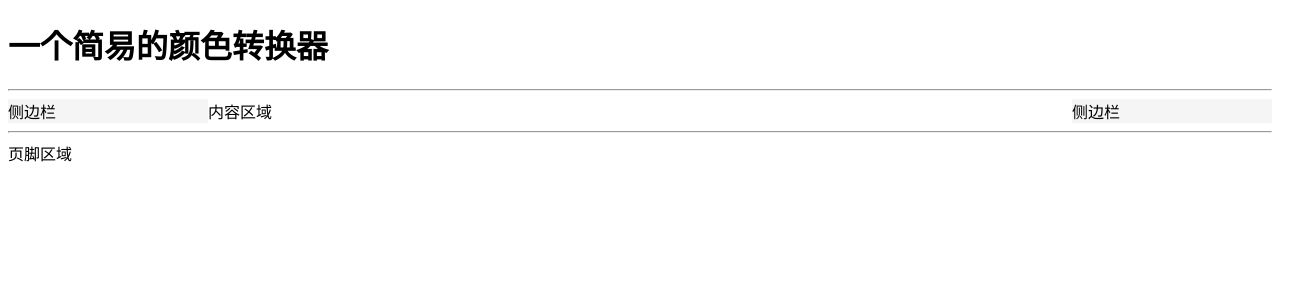
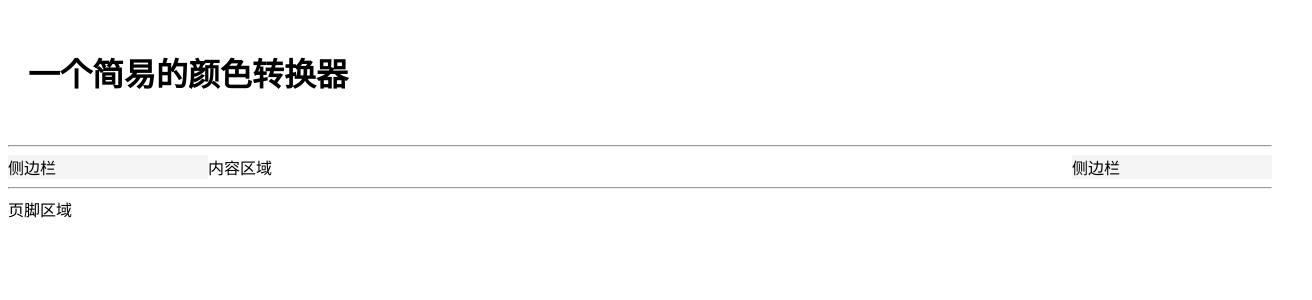
Before and after one commit to shf-ns/color-converter, a Vue app in the folder client/: page / in a window 1280 px wide. Shown: the top 300 px of the page, 1312 px wide, since content can reach past the window. Built offline with nearby package versions, Linux system fonts and the light colour scheme.

Commit message:
feat(App): 添加页面布局结构和样式
- 包装标题到 header 容器中
- 添加 header 和 footer 样式定义
- 调整主内容区域高度为 75%
- 设置 header 高度为 12% 并添加内边距

```diff
--- a/client/src/App.vue
+++ b/client/src/App.vue
@@ -3,7 +3,9 @@ import { Sidebar } from '@/component'
 </script>
 
 <template>
-  <h1>一个简易的颜色转换器</h1>
+  <div class="header">
+    <h1>一个简易的颜色转换器</h1>
+  </div>
   <hr>
   <div class="main">
     <Sidebar />
@@ -15,13 +17,24 @@ import { Sidebar } from '@/component'
 </template>
 
 <style scoped>
+.header {
+  width: 100%;
+  height: 12%;
+  padding: 20px;
+}
+
 .main {
   display: flex;
   width: 100%;
-  height: 80%;
+  height: 75%;
 }
 
 .content {
   flex: 1;
 }
+
+.footer {
+  width: 100%;
+  height: 12%;
+}
 </style>
```
